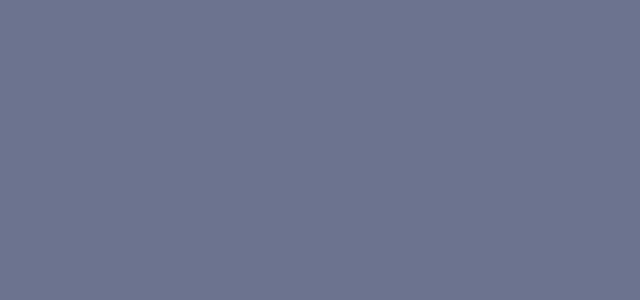
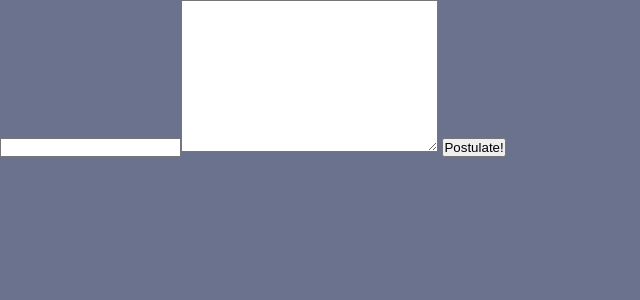
Before and after one commit to EzequielBPullolil/jobs_portal, a Nuxt app in the folder frontend/: page /postulate/1 in a window 1280 px wide. Before the commit this address had no page. Shown: the top 300 px of the page, without its empty margins (0-640 px from the left). Built offline with nearby package versions, Linux system fonts and the light colour scheme; a web font is replaced by a local one.

Commit message:
Basic postulate page created -Can send postulat

```diff
--- /dev/null
+++ b/frontend/pages/postulate/_id.vue
@@ -0,0 +1,41 @@
+<template>
+  <section>
+    <form @submit.prevent="sendPostulate">
+      <input id="" v-model="email" type="email" name="">
+      <!-- <input id="" type="file" name="" @change="handleFile"> <br> -->
+      <textarea id="" v-model="message" name="" cols="30" rows="10" />
+      <input type="submit" value="Postulate!">
+    </form>
+  </section>
+</template>
+<script>
+export default {
+  data () {
+    return {
+      email: '',
+      message: '',
+      cv: 'test'
+    }
+  },
+  methods: {
+    handleFile (e) {
+      const files = e.target.files || e.dataTransfer.files
+      this.cv = files
+
+      // eslint-disable-next-line no-console
+      console.log(this)
+    },
+    async sendPostulate () {
+      await this.$axios.post(`/api/postulates/${this.$route.params.id}`, {
+        email: this.email,
+        message: this.message,
+        jobId: this.$route.params.id,
+        cv: this.cv
+      })
+        .then(response => response.data)
+        .then((data) => { this.status = data.status })
+        .catch((err) => { this.status = err })
+    }
+  }
+}
+</script>
```
